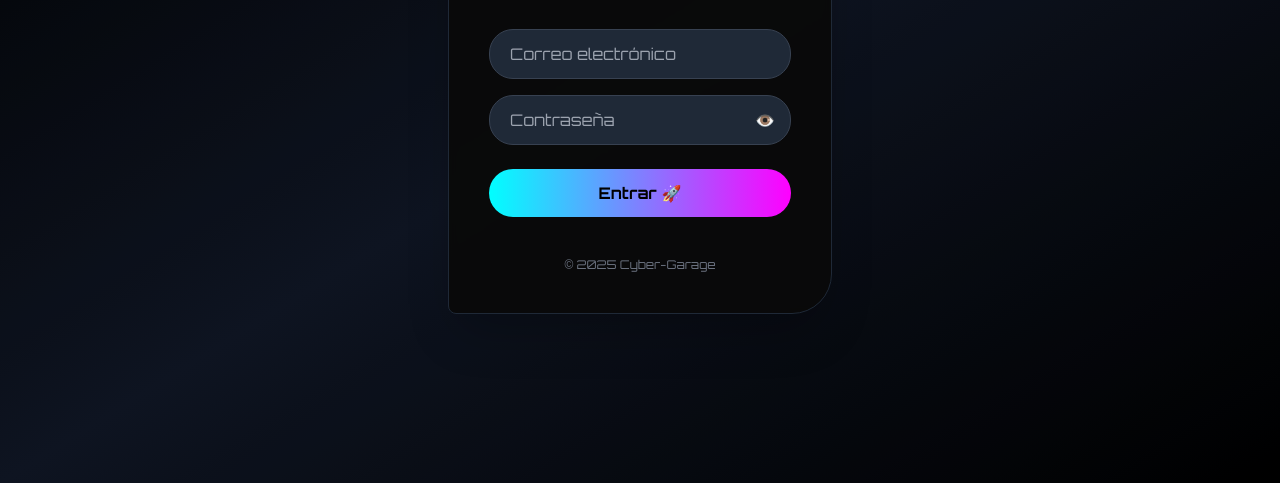
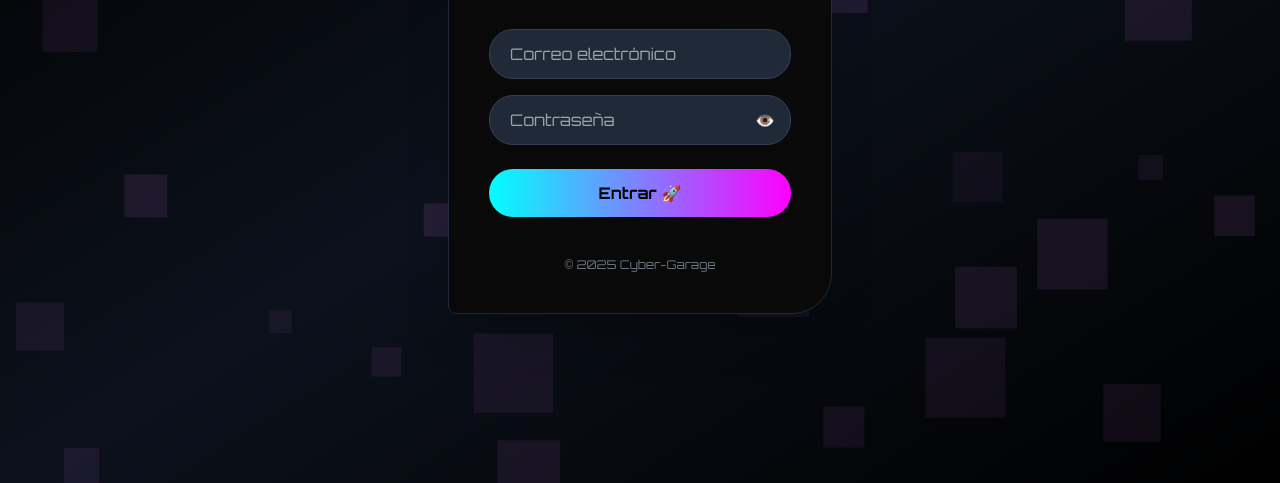
Before and after one commit to iBugsz/cyber-garage, a plain HTML site: page index.html in a window 1280 px wide. Shown: the part 317-800 px from the top of the page. Drawn offline with nearby package versions, Linux system fonts and the light colour scheme.

Commit message:
animation.js

```diff
--- /dev/null
+++ b/css/style.css
@@ -0,0 +1,11 @@
+
+/* Quitar fondo blanco del autofill (Chrome, Edge, Brave) */
+input:-webkit-autofill,
+input:-webkit-autofill:hover,
+input:-webkit-autofill:focus,
+input:-webkit-autofill:active {
+  -webkit-box-shadow: 0 0 0 1000px #1f2937 inset !important; /* bg-gray-800 */
+  -webkit-text-fill-color: #ffffff !important;
+  caret-color: #ffffff;
+  transition: background-color 9999s ease-in-out 0s;
+}
--- a/index.html
+++ b/index.html
@@ -4,7 +4,12 @@
   <meta charset="UTF-8" />
   <meta name="viewport" content="width=device-width, initial-scale=1.0" />
   <title>Cyber-Garage | Login</title>
+
+  <!-- Favicon -->
   <link rel="icon" type="image/png" href="./favicon/favicon.png" />
+
+  <!-- CSS propio -->
+  <link rel="stylesheet" href="css/style.css">
 
   <!-- Tailwind -->
   <script src="https://cdn.tailwindcss.com"></script>
@@ -27,65 +32,89 @@
       },
     };
   </script>
-  <style>
-/* Quitar fondo blanco del autofill (Chrome, Edge, Brave) */
-input:-webkit-autofill,
-input:-webkit-autofill:hover,
-input:-webkit-autofill:focus,
-input:-webkit-autofill:active {
-  -webkit-box-shadow: 0 0 0 1000px #1f2937 inset !important; /* bg-gray-800 */
-  -webkit-text-fill-color: #ffffff !important;
-  caret-color: #ffffff;
-  transition: background-color 9999s ease-in-out 0s;
-}
-</style>
 
-
+  <!-- Fuente -->
   <link href="https://fonts.googleapis.com/css2?family=Orbitron:wght@400;700&display=swap" rel="stylesheet">
 </head>
+
 <body class="min-h-screen bg-black flex items-center justify-center font-techno relative overflow-hidden">
 
-  <!-- Fondo dinámico -->
-  <div class="absolute inset-0 bg-gradient-to-br from-black via-gray-900 to-black animate-pulse-slow"></div>
+  <!-- 🎥 Canvas de fondo -->
+  <canvas
+    id="bgCanvas"
+    class="fixed inset-0 w-full h-full -z-10"
+  ></canvas>
+
+  <!-- Overlay oscuro sutil -->
+  <div class="absolute inset-0 bg-gradient-to-br from-black via-gray-900 to-black opacity-70 pointer-events-none"></div>
 
   <!-- Card -->
-  <div class="relative w-full max-w-sm bg-darkCard/95 rounded-xl-wave shadow-2xl border border-gray-800 p-10 flex flex-col items-center backdrop-blur-sm hover:scale-[1.02] transition-transform duration-300">
+  <div class="relative z-10 w-full max-w-sm bg-darkCard/95 rounded-xl-wave shadow-2xl border border-gray-800 p-10 flex flex-col items-center backdrop-blur-sm hover:scale-[1.02] transition-transform duration-300">
 
-    <h1 class="text-4xl font-bold mb-4 text-cyberBlue drop-shadow-lg">Cyber-Garage</h1>
-    <p class="text-gray-400 text-center mb-8 italic">⚡ Inicia sesión para acelerar tu experiencia</p>
+    <h1 class="text-4xl font-bold mb-4 text-cyberBlue drop-shadow-lg">
+      Cyber-Garage
+    </h1>
+
+    <p class="text-gray-400 text-center mb-8 italic">
+      ⚡ Inicia sesión para acelerar tu experiencia
+    </p>
 
     <!-- Email -->
-    <input type="email" id="email" placeholder="Correo electrónico"
+    <input
+      type="email"
+      id="email"
+      placeholder="Correo electrónico"
       class="w-full mb-4 px-5 py-3 rounded-3xl bg-gray-800 border border-gray-700 placeholder-gray-400 text-white focus:outline-none focus:ring-2 focus:ring-cyberBlue transition-all"
     />
 
     <!-- Password -->
     <div class="w-full relative mb-6">
-      <input type="password" id="password" placeholder="Contraseña"
+      <input
+        type="password"
+        id="password"
+        placeholder="Contraseña"
         class="w-full px-5 py-3 rounded-3xl bg-gray-800 border border-gray-700 placeholder-gray-400 text-white focus:outline-none focus:ring-2 focus:ring-cyberPink pr-12 transition-all"
       />
-      <button type="button" id="togglePass" class="absolute right-4 top-1/2 -translate-y-1/2 text-gray-400 hover:text-cyberPink">👁️</button>
+      <button
+        type="button"
+        id="togglePass"
+        class="absolute right-4 top-1/2 -translate-y-1/2 text-gray-400 hover:text-cyberPink"
+      >
+        👁️
+      </button>
     </div>
 
     <!-- Button -->
-    <button id="loginBtn"
+    <button
+      id="loginBtn"
       class="w-full py-3 mb-4 rounded-3xl bg-gradient-to-r from-cyberBlue to-cyberPink text-black font-bold hover:scale-105 hover:shadow-lg transition-all duration-200 active:scale-95"
-    >Entrar 🚀</button>
+    >
+      Entrar 🚀
+    </button>
 
-    <p id="errorMsg" class="hidden text-sm text-red-400 bg-red-500/10 border border-red-500/30 rounded-lg px-4 py-2 w-full text-center"></p>
+    <p
+      id="errorMsg"
+      class="hidden text-sm text-red-400 bg-red-500/10 border border-red-500/30 rounded-lg px-4 py-2 w-full text-center"
+    ></p>
 
-    <p class="text-xs text-gray-500 mt-6">© 2025 Cyber-Garage</p>
+    <p class="text-xs text-gray-500 mt-6">
+      © 2025 Cyber-Garage
+    </p>
   </div>
 
-  <!-- JS -->
+  <!-- JS Login -->
   <script type="module" src="js/login.js"></script>
+
+  <!-- JS Fondo animado -->
+  <script src="js/bg-animation.js"></script>
 
   <!-- Toggle password -->
   <script>
     const toggleBtn = document.getElementById('togglePass');
     const passwordInput = document.getElementById('password');
+
     toggleBtn.addEventListener('click', () => {
-      if(passwordInput.type === 'password'){
+      if (passwordInput.type === 'password') {
         passwordInput.type = 'text';
         toggleBtn.textContent = '🙈';
       } else {
@@ -95,13 +124,5 @@ input:-webkit-autofill:active {
     });
   </script>
 
-  <style>
-    @keyframes pulse-slow {
-      0%,100%{opacity:0.85;}
-      50%{opacity:1;}
-    }
-    .animate-pulse-slow { animation: pulse-slow 5s infinite; }
-  </style>
-
 </body>
 </html>
--- /dev/null
+++ b/js/bg-animation.js
@@ -0,0 +1,41 @@
+const canvas = document.getElementById('bgCanvas');
+const ctx = canvas.getContext('2d');
+
+function resizeCanvas() {
+  canvas.width = window.innerWidth;
+  canvas.height = window.innerHeight;
+}
+resizeCanvas();
+window.addEventListener('resize', resizeCanvas);
+
+// 🔲 Generar cubos estilo "bloques minimalistas"
+const cubes = Array.from({ length: 35 }, () => ({
+  x: Math.random() * canvas.width,
+  y: Math.random() * canvas.height,
+  size: Math.random() * 60 + 20, // más grandes
+  dx: (Math.random() - 0.5) * 0.2, // movimiento más lento
+  dy: (Math.random() - 0.5) * 0.2,
+  color: `rgba(80, 45, 90, ${Math.random() * 0.6 + 0.4})`,
+}));
+
+function draw() {
+  ctx.clearRect(0, 0, canvas.width, canvas.height);
+
+  cubes.forEach((cube) => {
+    ctx.fillStyle = cube.color;
+    ctx.fillRect(cube.x, cube.y, cube.size, cube.size);
+
+    cube.x += cube.dx;
+    cube.y += cube.dy;
+
+    // Rebote en bordes
+    if (cube.x < -cube.size) cube.x = canvas.width;
+    if (cube.y < -cube.size) cube.y = canvas.height;
+    if (cube.x > canvas.width) cube.x = -cube.size;
+    if (cube.y > canvas.height) cube.y = -cube.size;
+  });
+
+  requestAnimationFrame(draw);
+}
+
+draw();
```
Also changed, not shown: app.html (+5 -0 lines).
